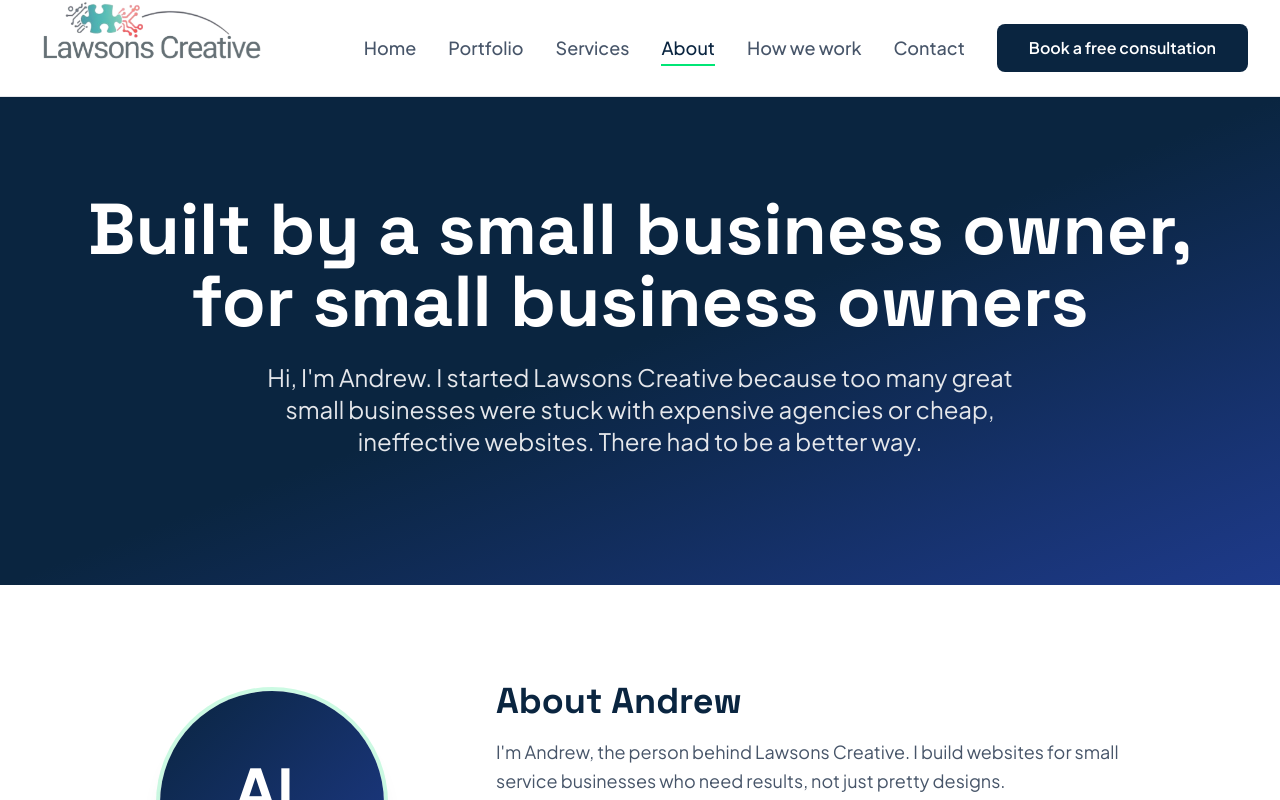
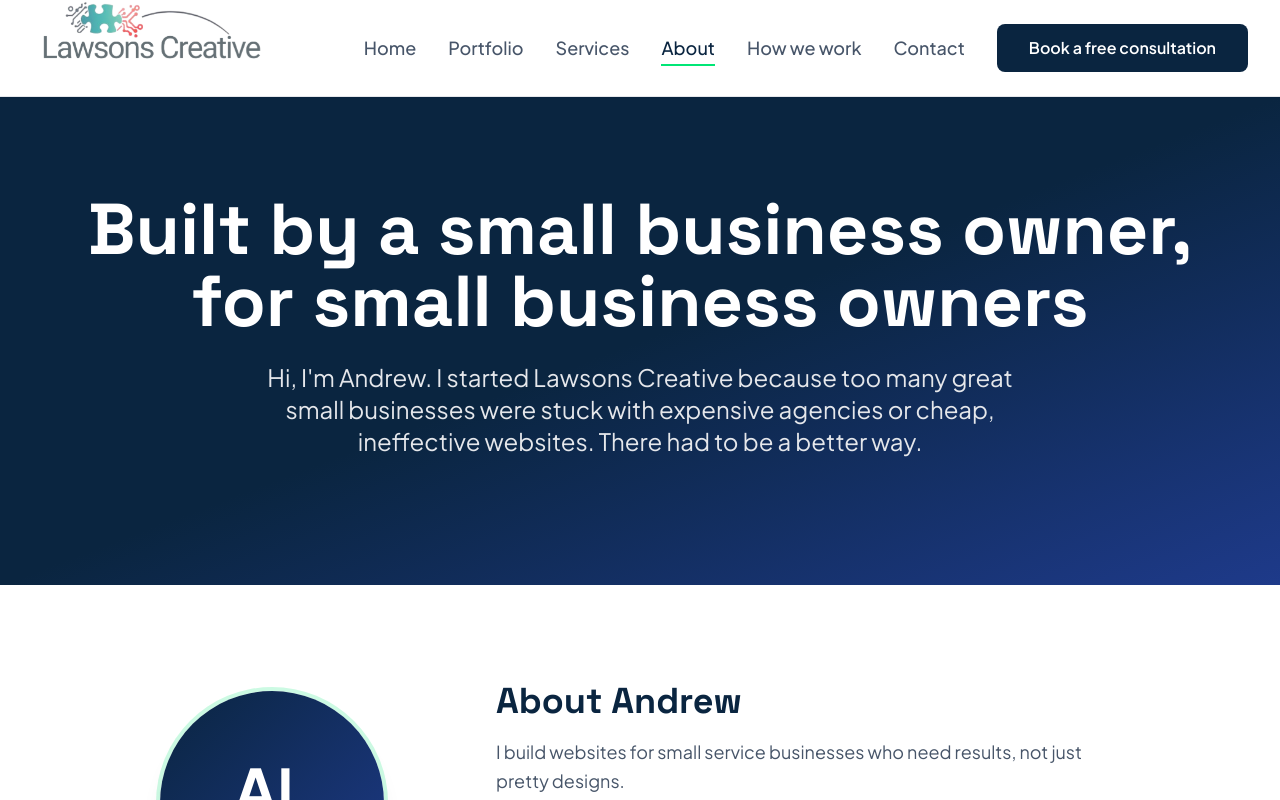
Before and after one commit to lawsonscreative/lawsonscreative-main-site, a Next.js app: page /about in a window 1280 px wide. Shown: the top 800 px of the page. Built offline with nearby package versions, Linux system fonts and the light colour scheme.

Commit message:
Remove duplicate intro on About page

```diff
--- a/app/about/page.tsx
+++ b/app/about/page.tsx
@@ -43,7 +43,7 @@ export default function AboutPage() {
               </h2>
               <div className="text-lg text-slate leading-relaxed space-y-3">
                 <p>
-                  I'm Andrew, the person behind Lawsons Creative. I build websites for small service businesses who need results, not just pretty designs.
+                  I build websites for small service businesses who need results, not just pretty designs.
                 </p>
                 <p>
                   Based in Kent, I've helped businesses across the UK transform their online presence and generate more enquiries. Every website is built with strategy first, design second — because beautiful sites that don't convert are just expensive art projects.
```
